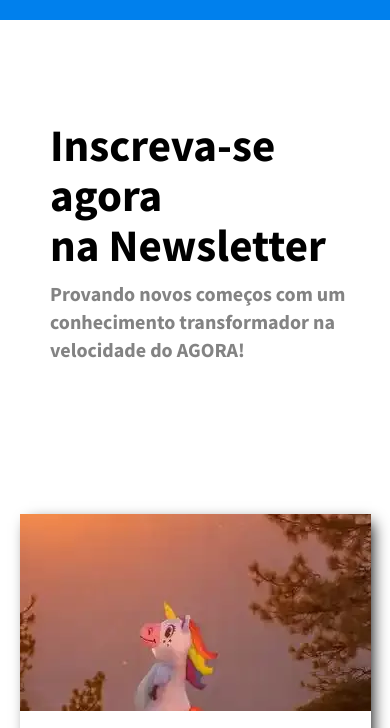
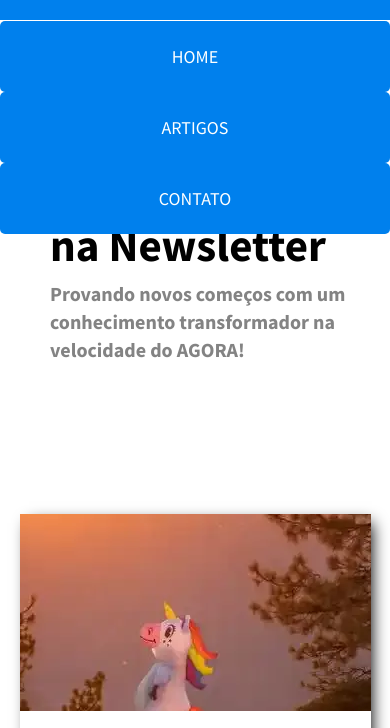
Before and after one commit to johnwilker/startse_aulao, a plain HTML site: page index.html in a window 390 px wide. Both pictures are taken after a click on the label 355 px from the left and 40 px from the top of the page. Shown: the part 60-788 px from the top of the page. Drawn offline with Linux system fonts and the light colour scheme.

Commit message:
Implementa menu lateral mobile

```diff
--- a/css/responsive.css
+++ b/css/responsive.css
@@ -31,25 +31,46 @@
     }
 }
 
-
 /* MEDIA PARA BOTÃO DE MENU - CONFIGURAÇÃO E TRANSIÇÕES */
 @media (max-width: 630px) {
-    nav {
-        display: none;
+    .menu-button-container {
+        display: flex;
     }
+
+    .menu {
+        position: absolute;
+        margin-top: 30px;
+        flex-direction: column;
+        width: 100vw;
+        justify-content: center;
+        align-items: center;
+        left: 100%;
+        transform: translateX(100vw);
+        transition: 0.5s ease transform;
+    }
+
+    .menu>li {
+        display: flex;
+        justify-content: center;
+        margin: 0;
+        padding: 0px;
+        width: 100%;
+        color: #fff;
+        background-color: #0080ed;
+        border-radius: 5px;
+    }
+
+    .menu>li:not(:last-child) {
+        border-radius: 1px solid #fff;
+    }
+
+    .menu li a {
+        flex: 1;
+        text-align: center;
+    }
+
     main .container-menu img {
         display: none;
-    }
-    .container-menu {
-        height: 100%;
-        display: flex;
-        align-items: center;
-        justify-content: center;
-    }
-
-    #checkbox-menu {
-        position: absolute;
-        opacity: 0;
     }
 
     label {
@@ -95,5 +116,12 @@
         top: 8px;
     }
 
+     nav.menu {
+        width: 100%;
+     }
 
+     #checkbox-menu:checked~nav .menu {
+        transform: translateX(-100vw);
+        transition: 0.3s ease transform;
+     }
 }
```
